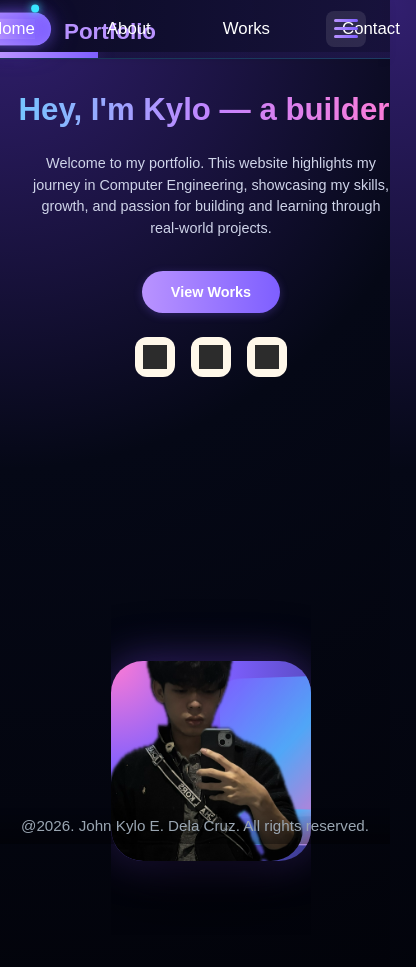
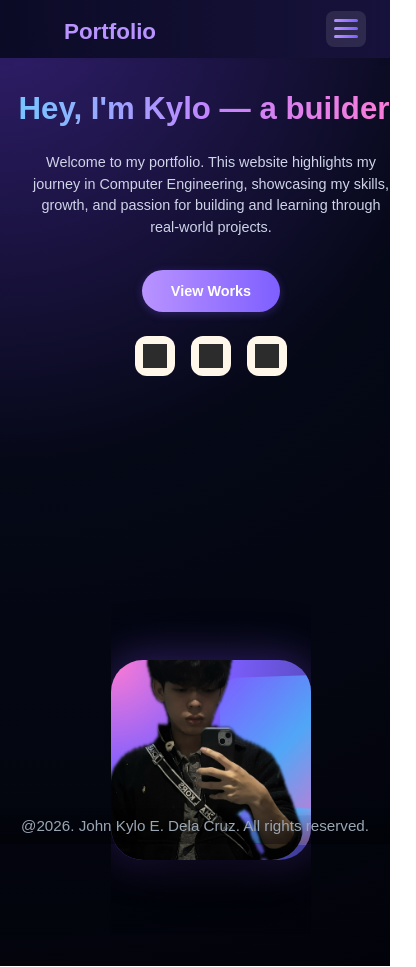
Before and after one commit to kylodc/kylo.works, a React (Create React App) app: page / in a window 390 px wide. Shown: the whole page, 416 px wide, since content can reach past the window. Built offline with nearby package versions, Linux system fonts and the light colour scheme; grey boxes are pictures that could not be loaded.

Commit message:
Update again on Mobile version

```diff
--- a/src/Home.css
+++ b/src/Home.css
@@ -703,6 +703,18 @@ body {
     transform: rotate(-135deg);
   }
 
+  .portfolio-navlinks {
+    display: none;
+  }
+
+  .nav-accent {
+    display: none;
+  }
+
+  .portfolio-navbar {
+    border-bottom: none !important;
+  }
+
   /* Prevent horizontal overflow */
   body {
     overflow-x: hidden;
```
